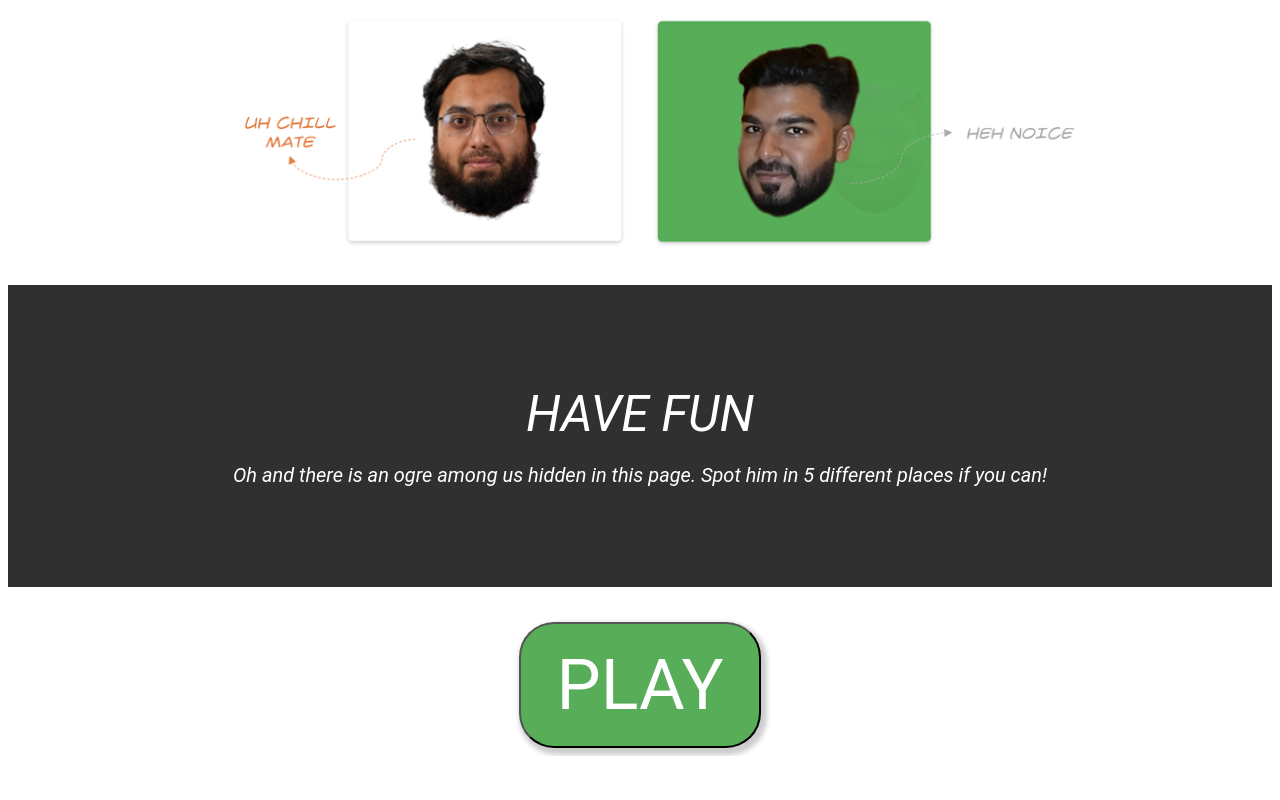
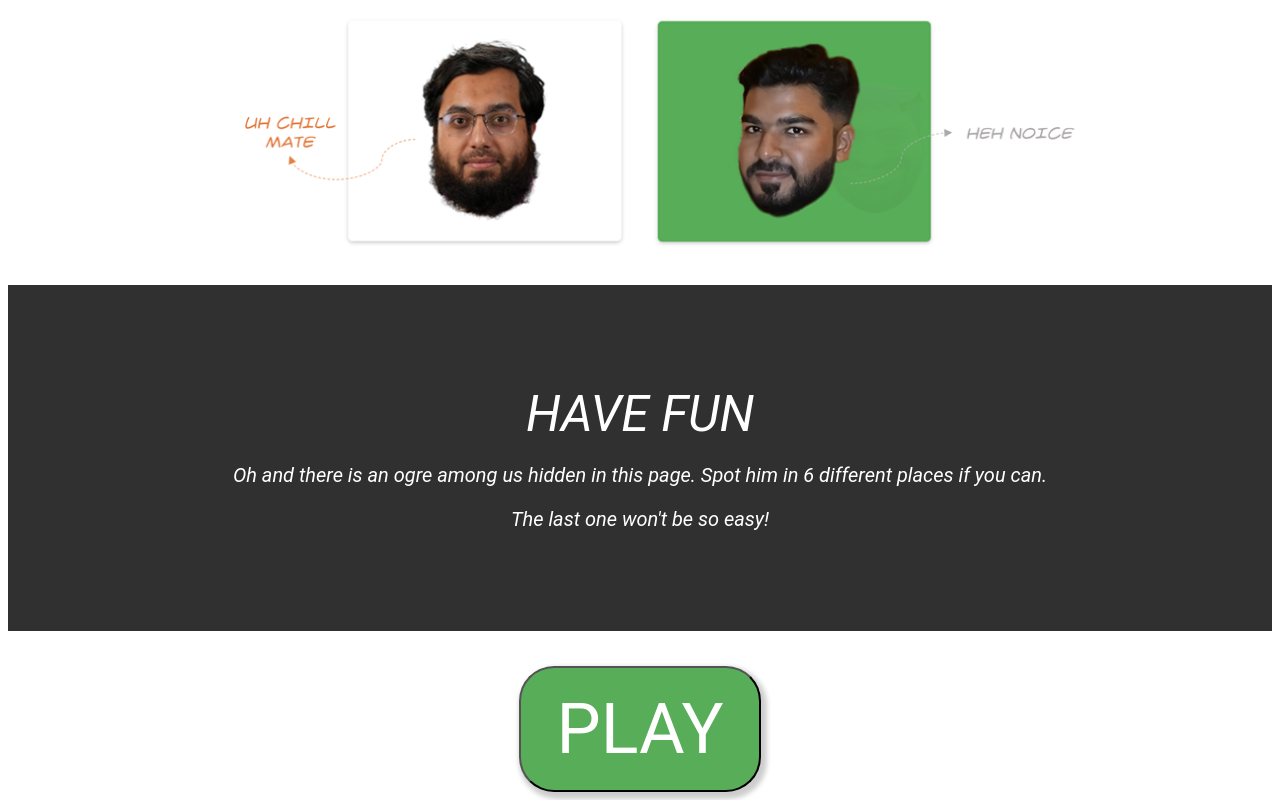
Before and after one commit to Abid357/nostagalia, a plain HTML site: page index.html in a window 1280 px wide. Shown: the part 2633-3433 px from the top of the page. Before the commit the page ends 3389 px from the top, so only its background shows below. Drawn offline with Linux system fonts and the light colour scheme.

Commit message:
add ogre 6

```diff
--- a/index.html
+++ b/index.html
@@ -1,6 +1,55 @@
 <!DOCTYPE html>
 <html>
-
+    <!--
+                                      ...:....  .
+                            .:::...-======---------::...:.
+                          :=+++++=================---------:::::..:....
+                       .-++++++++++++++++=++================---====-:....     -=-.
+         :=           -=++++++++++++++++++++++================-==========-.:.*%+==-
+        .+*+.        .-++**+++**+++++++++++++++++========++================+#%%+=+=-
+       .##**+=:    .=+****++****++++++++++++++++++++++++++++++++++++++++*##%#%%#+++=
+        ...:=+*+==+*****+++*****++***++++++++++++++++++++++++++++++***#######*-::..
+              .+***+**+++++********+++++++++++++++++++++++++++++#%%###****++++.
+              -**####*++++++++++++*++++++++++++++++++++++++++===*####**+++++++-
+             =******++++++++++++++++++++========++++======+++====###++++++++++:
+            =*******++++++++++++++++++==================================++++++:
+            ********++++++++====++======================================+++***=
+           .**##***+++++=================================================++***+
+           .###**++++++++=================================================++***:
+           :###*+++++++++++++==============================================+***.
+           :*##++++++++++++++++++++++++++++===++++++=+++++++++==============**+
+            *#*++++++++****************++++++++++++*************++++++======+*+=:
+            =#++++****************##******++++*************++++++++++========**==-
+            -*+++************##*********+++++++********#####****++++++++=====++==-:
+            =*+++++++***##############**++++++++*****######**#******++++======++===.
+            *+++++****############*****+++++++++++*************++++++========-=++==.
+           :*+++++++++***************+++++++++=++++++**********+++===========--=+=.
+           =+++++++++++++*********+++++++++++++=+++++++++++++++++===============+
+           ++++++++++++++++++++++++*++++++++++++++++++++++++++++++++++===========
+          :++++++++++++++++++******++++++++++++++++++++*********+++++++++++++++=+
+          -++++++++++++*********+++++++++++++++++++++++++************+++++++++++=
+          =***+++++***************+++++++++++++++++++***********#####****+++++++=
+          =********################*+++++++++++++++**###############%%##***+****:
+          =*******##%%%%%%%###%%%%%%##***********###%%%%%%%#########%%%#********
+          :###****#%%%%%%###%%%%%%%%%%%##***###%%%%%%%%%%####*#####*#%%#*******+
+           #####***%%%###########%###**#######################******#%#****####:
+           -#####**#%#****#######**********************####*********#%#**#####=
+            +#####*####**********##########*******####************#####*#####*
+             *#########*****************************************####%########.
+              +%#########*####******************************#######%%#######-
+               =##################*********************############%%###%%#-
+                .##%#####%######%#####################%%##########%%%%%%%#-
+                  =#%%%%%%%%#%##%###%%%%%%%%%%%%%%%%%%%##########%%%%%%%%-
+                   .*%%%%%%%%%%##%%#%%#%%%%%%%%%%%%#%%#########%%@@%%%%%:
+                     +%%%%%%%%%%#%%%%##%%###%%%%#######%%##%%%%@@@%%%%#:
+                      .=%%%%%@@@%%%%%%%%%############%%%%%%%%@@@%@@%%=
+                         -#%%%@@@@@%%%%%%%#%%%#####%%%%%%@@@@@@@@@%=
+                           :*%%%%%@@@@@%%%%%%%%%%%%@@@@@@@@@@@@@%=
+                             .-*%%%@@@@@@@@@@@@@@@@@@@@@@@@@@%+:
+                                .=*%@@@@@@@@@@@@@@@@@@@@@#+-.
+                                    .-=*%@@@@@@@@@@%*+-:
+                                             .:::.
+     -->
 <head>
     <title>Nostagalia</title>
     <link rel="stylesheet" type="text/css" href="styles.css">
@@ -24,7 +73,8 @@
     </div>
     <div class="card-separator start-page have-fun">
         <p>HAVE FUN</p>
-        <p>Oh and there is an ogre among us hidden in this page. Spot him in 5 different places if you can!</p>
+        <p>Oh and there is an ogre among us hidden in this page. Spot him in 6 different places if you can.</p>
+        <p>The last one won't be so easy!</p>
     </div>
     <div class="start-page container">
         <button type="button" class="button" onclick="startGame()">PLAY</button>
--- a/script.js
+++ b/script.js
@@ -118,7 +118,7 @@ const data = {
     [("Through marriage, he extended his family in Oman."), ("shabib")],
     [("Through marriage, he extended his family in Qatar."), ("reza")],
     [("Through marriage, he extended his family in Indonesia."), ("sakib")],
-    [("He has work experience as a receptionist in a motel."), ("huzaifa")],
+    [("He has work experience as a motel keeper."), ("huzaifa")],
   ],
 };
 
--- a/styles.css
+++ b/styles.css
@@ -202,7 +202,8 @@
     margin: 0;
 }
 
-.have-fun > p:nth-child(2) {
+.have-fun > p:nth-child(2),
+.have-fun > p:nth-child(3) {
     font-size: 20px !important;
     margin-bottom: 0;
 }
```
